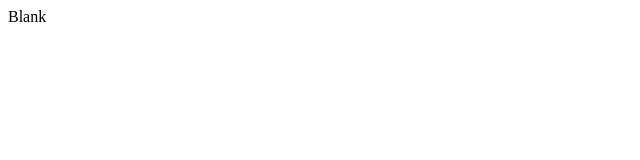
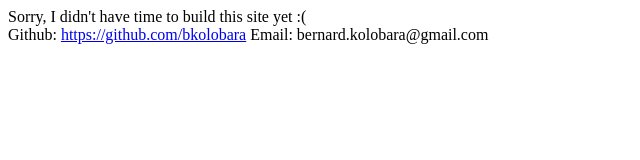
Before and after one commit to bkolobara/kolobara.com, a plain HTML site: page index.html in a window 1280 px wide. Shown: the whole page, without its empty margins (0-640 px from the left). Drawn offline with Linux system fonts and the light colour scheme.

Commit message:
Added basic info

```diff
--- a/index.html
+++ b/index.html
@@ -1,8 +1,12 @@
 <html>
 <head>
-	<title>Hompage</title>
+	<title>Bernard Kolobara</title>
 </head>
 <body>
-Blank
+    <p>
+        Sorry, I didn't have time to build this site yet :(<br/>
+        Github: <a href="https://github.com/bkolobara">https://github.com/bkolobara</a>
+        Email: bernard.kolobara@gmail.com
+    </p>
 </body>
 </html>
```
Also changed, not shown: 1 other file.
